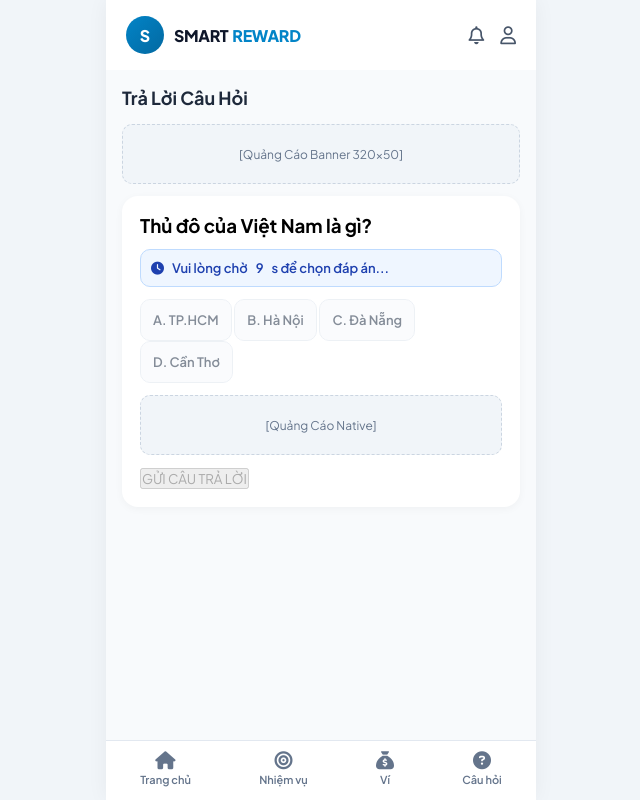
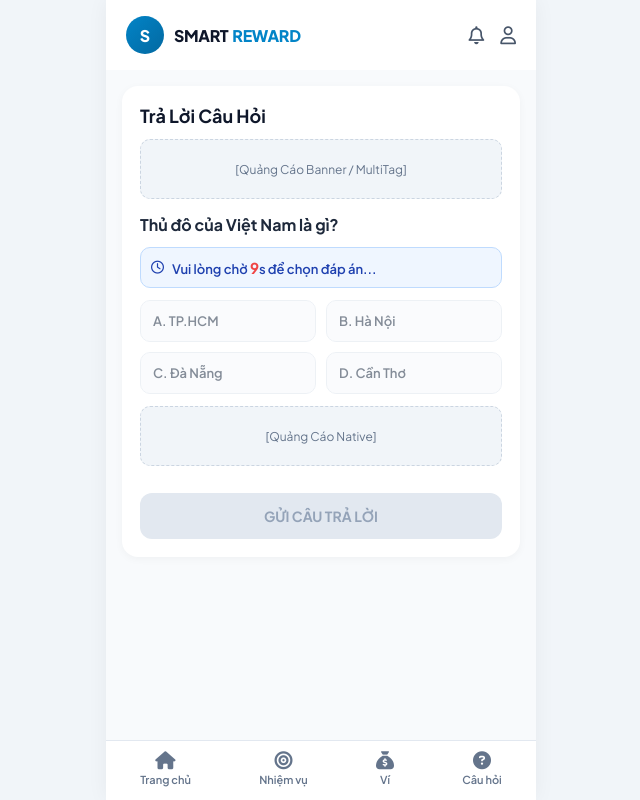
Before and after one commit to hanh2k9-dzai/App-Ki-m-Ti-n, a Flask app: template templates/quiz.html in a window 1280 px wide. Shown: the whole page, without its empty margins (319-959 px from the left). Run offline with Flask 3, Linux system fonts and the light colour scheme; the template is opened without the code that fills it: values that come from a table or form of the project are taken from there, others are empty.

Commit message:
Update quiz.html

```diff
--- a/templates/quiz.html
+++ b/templates/quiz.html
@@ -1,38 +1,74 @@
 {% extends 'base.html' %}
 
 {% block content %}
-<div class="quiz-container">
-    <h2 class="page-title" style="margin-bottom: 15px; font-size: 18px; color: #1e293b;">Trả Lời Câu Hỏi</h2>
+<div class="quiz-card">
+    <h2 style="font-size: 18px; color: #0f172a; margin-bottom: 10px;">Trả Lời Câu Hỏi</h2>
 
-    <!-- Ad Unit Place 1 -->
+    <!-- Ô QUẢNG CÁO TOP (Dán code Monetag Banner/MultiTag vào đây) -->
     <div class="ad-box">
-        <p>[Quảng Cáo Banner 320x50]</p>
+        <!-- 🔴 DÁN MÃ MONETAG VÀO ĐÂY 🔴 -->
+        <span>[Quảng Cáo Banner / MultiTag]</span>
     </div>
 
-    {% if question %}
-    <div class="quiz-card" id="quiz-box" data-id="{{ question.id }}">
-        <h3 class="question-text">{{ question.title }}</h3>
+    <!-- Tên câu hỏi -->
+    <h3 style="font-size: 16px; color: #1e293b; margin: 15px 0 10px;">Thủ đô của Việt Nam là gì?</h3>
 
-        <div class="timer-box" id="timer-box">
-            <i class="fa-solid fa-clock"></i> Vui lòng chờ <span id="timer">15</span>s để chọn đáp án...
-        </div>
+    <!-- Đồng hồ đếm ngược -->
+    <div class="timer-box" id="timer-status">
+        <i class="fa-regular fa-clock"></i>
+        <span>Vui lòng chờ <b id="countdown" style="color: #ef4444; font-size: 15px;">15</b>s để chọn đáp án...</span>
+    </div>
 
-        <div class="options-list">
-            <button class="opt-btn" onclick="selectOption('A')" disabled>A. {{ question.option_a }}</button>
-            <button class="opt-btn" onclick="selectOption('B')" disabled>B. {{ question.option_b }}</button>
-            <button class="opt-btn" onclick="selectOption('C')" disabled>C. {{ question.option_c }}</button>
-            <button class="opt-btn" onclick="selectOption('D')" disabled>D. {{ question.option_d }}</button>
-        </div>
+    <!-- Các nút đáp án -->
+    <div class="options-grid">
+        <button class="opt-btn" disabled onclick="selectAnswer(this)">A. TP.HCM</button>
+        <button class="opt-btn" disabled onclick="selectAnswer(this)">B. Hà Nội</button>
+        <button class="opt-btn" disabled onclick="selectAnswer(this)">C. Đà Nẵng</button>
+        <button class="opt-btn" disabled onclick="selectAnswer(this)">D. Cần Thơ</button>
+    </div>
 
-        <!-- Ad Unit Place 2 -->
-        <div class="ad-box style-small">
-            <p>[Quảng Cáo Native]</p>
-        </div>
+    <!-- Ô QUẢNG CÁO BOTTOM -->
+    <div class="ad-box">
+        <span>[Quảng Cáo Native]</span>
+    </div>
 
-        <button id="submit-btn" class="btn-submit" onclick="submitAnswer()" disabled>GỬI CÂU TRẢ LỜI</button>
-    </div>
-    {% else %}
-    <p>Hiện tại đã hết câu hỏi, vui lòng quay lại sau!</p>
-    {% endif %}
+    <!-- Nút Gửi -->
+    <button id="btn-submit" class="submit-btn" disabled>GỬI CÂU TRẢ LỜI</button>
 </div>
+
+<!-- SCRIPT ĐẾM NGƯỢC 15S VÀ MỞ KHÓA NÚT BẤM -->
+<script>
+    let seconds = 15;
+    const countdownEl = document.getElementById('countdown');
+    const timerStatus = document.getElementById('timer-status');
+    const optButtons = document.querySelectorAll('.opt-btn');
+    const submitBtn = document.getElementById('btn-submit');
+
+    // Chạy đếm ngược 15s
+    const timer = setInterval(() => {
+        seconds--;
+        if (countdownEl) countdownEl.innerText = seconds;
+
+        if (seconds <= 0) {
+            clearInterval(timer);
+            timerStatus.style.background = '#f0fdf4';
+            timerStatus.style.borderColor = '#bbf7d0';
+            timerStatus.style.color = '#166534';
+            timerStatus.innerHTML = '<i class="fa-solid fa-circle-check"></i> Đã hết 15s! Mời bạn chọn đáp án.';
+
+            // Mở khóa các nút chọn đáp án
+            optButtons.forEach(btn => btn.removeAttribute('disabled'));
+        }
+    }, 1000);
+
+    // Chọn đáp án
+    function selectAnswer(element) {
+        optButtons.forEach(btn => btn.classList.remove('selected'));
+        element.classList.add('selected');
+
+        // Mở khóa nút Gửi câu trả lời
+        submitBtn.removeAttribute('disabled');
+        submitBtn.classList.add('active');
+    }
+</script>
 {% endblock %}
```
